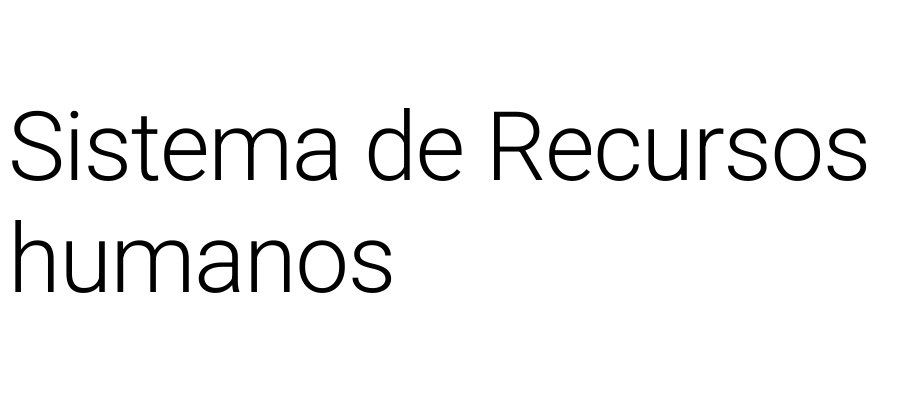
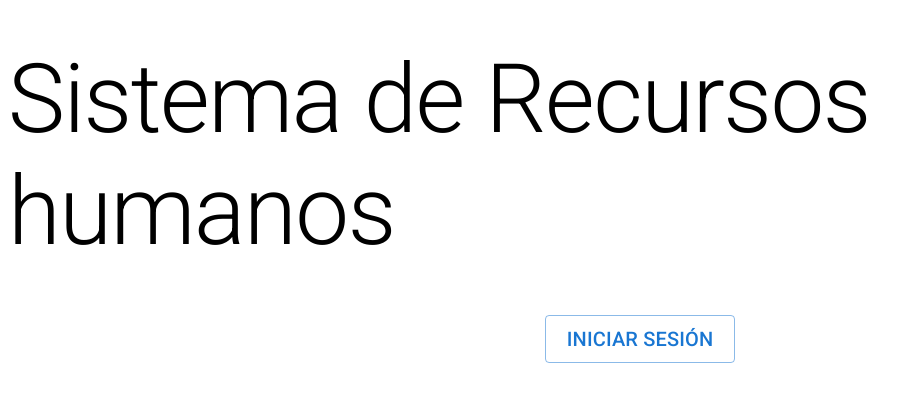
Before and after one commit to PricedTuna/isfront, a React (Vite) app: page / in a window 1280 px wide. Shown: the part 205-606 px from the top of the page, without its empty margins (0-918 px from the left). Built offline with nearby package versions, Linux system fonts and the light colour scheme; no server answers.

Commit message:
COrrecciones a atos y landing page

```diff
--- a/src/pages/autos/AutosPage.tsx
+++ b/src/pages/autos/AutosPage.tsx
@@ -9,7 +9,6 @@ function AutosPage() {
   const _autoService = new AutoService();
   const location = useLocation(); // Obtener la ubicación actual
 
-  useEffect(() => {
   const fetchAutos = async () => {
     try {
       const response = await _autoService.getAll();
@@ -21,8 +20,9 @@ function AutosPage() {
     }
   };
 
+  useEffect(() => {
     fetchAutos();
-  });
+  }, []);
 
   return (
     <Box>
--- a/src/pages/landing/LandingPage.tsx
+++ b/src/pages/landing/LandingPage.tsx
@@ -1,11 +1,28 @@
-import { Box, Typography } from '@mui/material'
+import { Box, Button, Typography } from "@mui/material";
+import { Link } from "react-router-dom";
 
 function LandingPage() {
   return (
-    <Box minHeight="100vh" display="flex" justifyContent="center" alignItems="center">
-      <Typography variant='h1'>Sistema de Recursos humanos</Typography>
+    <Box
+      m={0}
+      p={0}
+      height="100vh"
+      display="flex"
+      justifyContent="center"
+      alignItems="center"
+      flexDirection="column"
+      gap={2}
+    >
+      <Typography variant="h1" mb={4} p={0}>
+        Sistema de Recursos humanos
+      </Typography>
+      <Link to="login">
+        <Button variant="outlined" size="large">
+          <Typography variant="h6">Iniciar sesión</Typography>
+        </Button>
+      </Link>
     </Box>
-  )
+  );
 }
 
-export default LandingPage
+export default LandingPage;
```
Lines whose indentation alone changed are shown as unchanged.
